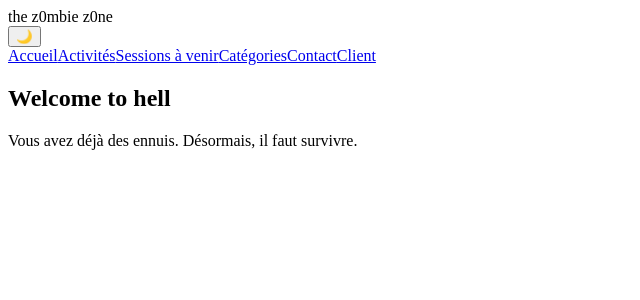
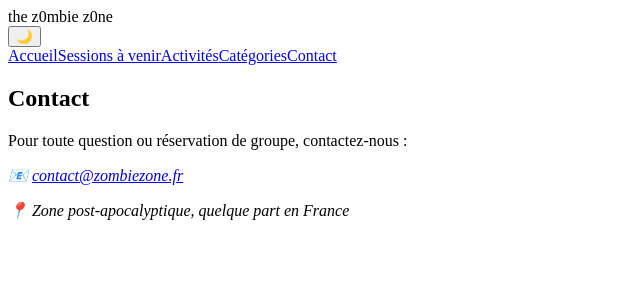
Before and after one commit to 5h4r0/z0mbiez0ne, a React app in the folder vite-frontend/: page /contact in a window 1280 px wide. Shown: the top 300 px of the page, without its empty margins (0-640 px from the left). Built offline with nearby package versions, Linux system fonts and the light colour scheme; the HTML template or start-up script is replaced by a standard one.

Commit message:
frontend init

```diff
--- a/vite-frontend/src/components/App.tsx
+++ b/vite-frontend/src/components/App.tsx
@@ -1,15 +1,32 @@
+import './App.css'
+import { Route, Routes } from 'react-router'
 
-// import of sub-components that are defined in other files and that correspond to a piece of the interface (a piece of JSX)
 import Header from './Header';
-import MainPage from "../pages/MainPage";
 import Footer from './Footer';
+import MainPage from '../pages/MainPage';
+import AllActivities from './AllActivities';
+import AllSessions from './AllSessions';
+import CategoriesPage from '../pages/CategoriesPage';
+import ContactPage from '../pages/ContactPage';
+import NotFoundPage from '../pages/NotFoundPage';
 
 function App() {
   return (
     <>
-      <Header />
-      <MainPage />
-      <Footer />
+      <div className='app'>
+        <Header />
+
+        <Routes>
+          <Route path="/" element={<MainPage />} />
+          <Route path="/activities" element={<AllActivities />} />
+          <Route path="/sessions" element={<AllSessions />} />
+          <Route path="/categories" element={<CategoriesPage />} />
+          <Route path="/contact" element={<ContactPage />} />
+          <Route path="*" element={<NotFoundPage />} />
+        </Routes>
+
+        <Footer />
+      </div>
     </>
   )
 }
--- a/vite-frontend/src/components/Nav.tsx
+++ b/vite-frontend/src/components/Nav.tsx
@@ -1,16 +1,13 @@
-import { NavLink } from "react-router";
+import { NavLink } from 'react-router'
 
 export default function Nav() {
   return (
-    <>
-      <nav>
-        <NavLink to="/">Accueil</NavLink>
-        <NavLink to="/activities">Activités</NavLink>
-        <NavLink to="/sessions">Sessions à venir</NavLink>
-        <NavLink to="/categories">Catégories</NavLink>
-        <NavLink to="/contact">Contact</NavLink>
-        <NavLink to="/account">Client</NavLink>
-      </nav>
-    </>
+    <nav className="header__nav">
+      <NavLink className={({ isActive }) => 'menu-link' + (isActive ? ' menu-link--selected' : '')} to="/">Accueil</NavLink>
+      <NavLink className={({ isActive }) => 'menu-link' + (isActive ? ' menu-link--selected' : '')} to="/sessions">Sessions à venir</NavLink>
+      <NavLink className={({ isActive }) => 'menu-link' + (isActive ? ' menu-link--selected' : '')} to="/activities">Activités</NavLink>
+      <NavLink className={({ isActive }) => 'menu-link' + (isActive ? ' menu-link--selected' : '')} to="/categories">Catégories</NavLink>
+      <NavLink className={({ isActive }) => 'menu-link' + (isActive ? ' menu-link--selected' : '')} to="/contact">Contact</NavLink>
+    </nav>
   )
 }
--- /dev/null
+++ b/vite-frontend/src/pages/CategoriesPage.tsx
@@ -0,0 +1,52 @@
+import { useEffect, useState } from 'react'
+import { Link } from 'react-router'
+
+interface ICategory {
+  id: number;
+  name: string;
+  description: string;
+  slug: string;
+}
+
+export default function CategoriesPage() {
+  const [categoriesList, setCategoriesList] = useState<ICategory[]>([]);
+  const [fetchError, setFetchError] = useState<null | string>(null);
+  const [isLoading, setIsLoading] = useState(true);
+
+  useEffect(() => {
+    const fetchCategories = async () => {
+      try {
+        const response = await fetch('./api/categories');
+        const data = await response.json();
+        setCategoriesList(data.data ?? []);
+        setIsLoading(false);
+      } catch (error) {
+        console.error(error);
+        setFetchError('Impossible de charger les catégories');
+        setIsLoading(false);
+      }
+    };
+    fetchCategories();
+  }, []);
+
+  if (isLoading) return <p>Chargement...</p>;
+  if (fetchError) return <p>Erreur : {fetchError}</p>;
+
+  return (
+    <main>
+      <section>
+        <h2>Catégories</h2>
+        <div className="card-list">
+          {categoriesList.map((category) => (
+            <article key={category.id} className="card">
+              <h3>
+                <Link to={`/categories/${category.slug ?? category.id}`}>{category.name}</Link>
+              </h3>
+              {category.description && <p>{category.description}</p>}
+            </article>
+          ))}
+        </div>
+      </section>
+    </main>
+  );
+}
--- a/vite-frontend/src/pages/ContactPage.tsx
+++ b/vite-frontend/src/pages/ContactPage.tsx
@@ -0,0 +1,14 @@
+export default function ContactPage() {
+  return (
+    <main>
+      <section>
+        <h2>Contact</h2>
+        <p>Pour toute question ou réservation de groupe, contactez-nous :</p>
+        <address>
+          <p>📧 <a href="mailto:contact@zombiezone.fr">contact@zombiezone.fr</a></p>
+          <p>📍 Zone post-apocalyptique, quelque part en France</p>
+        </address>
+      </section>
+    </main>
+  );
+}
--- a/vite-frontend/src/pages/NotFoundPage.tsx
+++ b/vite-frontend/src/pages/NotFoundPage.tsx
@@ -0,0 +1,13 @@
+import { Link } from 'react-router'
+
+export default function NotFoundPage() {
+  return (
+    <main>
+      <section>
+        <h2>404 — Zone introuvable</h2>
+        <p>Les zombies ont dévoré cette page.</p>
+        <Link to="/">← Retour à l'accueil</Link>
+      </section>
+    </main>
+  );
+}
```
Also changed, not shown: vite-frontend/src/components/App.css (added).
